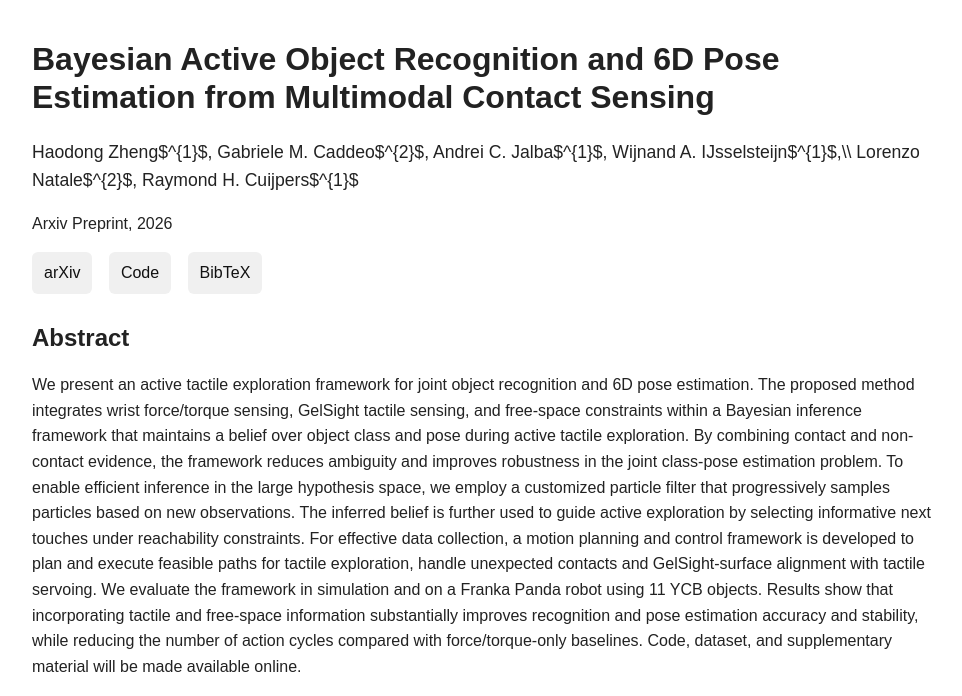
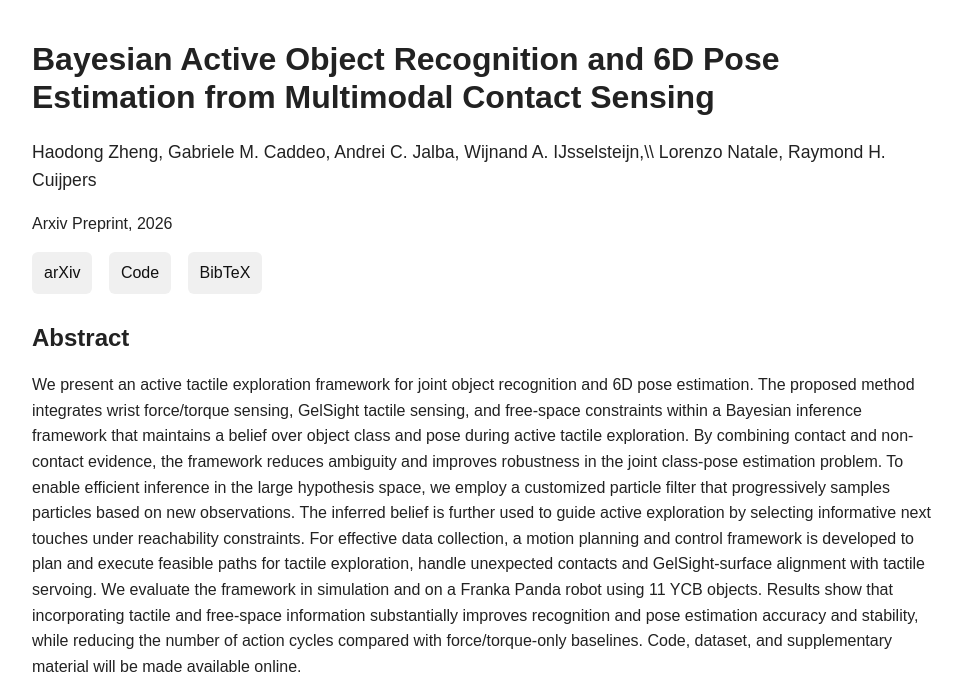
Before and after one commit to HaodongZheng/Bayesian-Active-Object-Recognition-and-6D-Pose-Estimation-from-Multimodal-Contact-Sensing, a plain HTML site: page index.html in a window 1280 px wide. Shown: the top 696 px of the page, without its empty margins (158-1120 px from the left). Drawn offline with Linux system fonts and the light colour scheme.

Commit message:
Remove LaTeX formatting from authors list

```diff
--- a/index.html
+++ b/index.html
@@ -38,7 +38,7 @@
   <h1>Bayesian Active Object Recognition and 6D Pose Estimation from Multimodal Contact Sensing</h1>
 
   <div class="authors">
-    Haodong Zheng$^{1}$, Gabriele M. Caddeo$^{2}$, Andrei C. Jalba$^{1}$, Wijnand A. IJsselsteijn$^{1}$,\\ Lorenzo Natale$^{2}$, Raymond H. Cuijpers$^{1}$
+    Haodong Zheng, Gabriele M. Caddeo, Andrei C. Jalba, Wijnand A. IJsselsteijn,\\ Lorenzo Natale, Raymond H. Cuijpers
   </div>
 
   <p>
```
